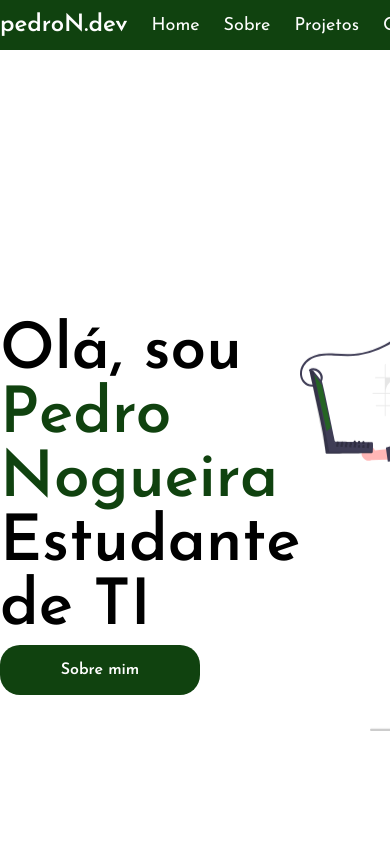
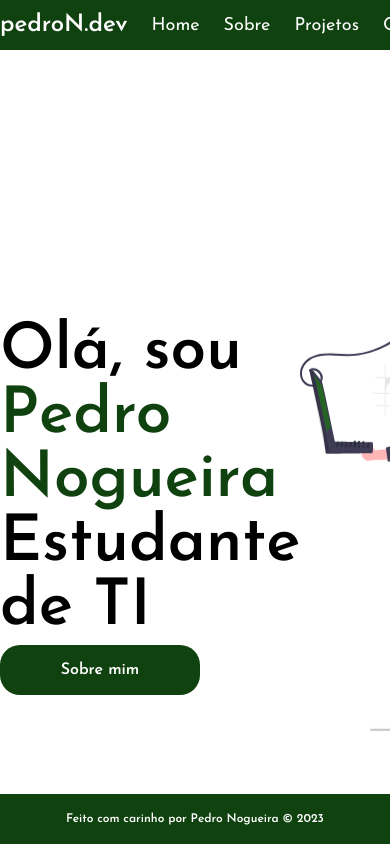
Before and after one commit to PedrooNogueira/portfolioReact, a React (Vite) app: page / in a window 390 px wide. Shown: the top 844 px of the page. Built offline with nearby package versions, Linux system fonts and the light colour scheme.

Commit message:
footer styles

```diff
--- a/src/components/Footer/Footer.module.css
+++ b/src/components/Footer/Footer.module.css
@@ -9,4 +9,19 @@
     display: flex;
     align-items: center;
     justify-content: center;
+
+    position: fixed;
+    bottom: 0;
 }
+
+@media (max-width: 768px) {
+    .footer {
+        font-size: 1rem;
+    }
+}
+
+@media (max-width: 480px) {
+    .footer {
+        font-size: 0.75rem;
+    }
+}
```
